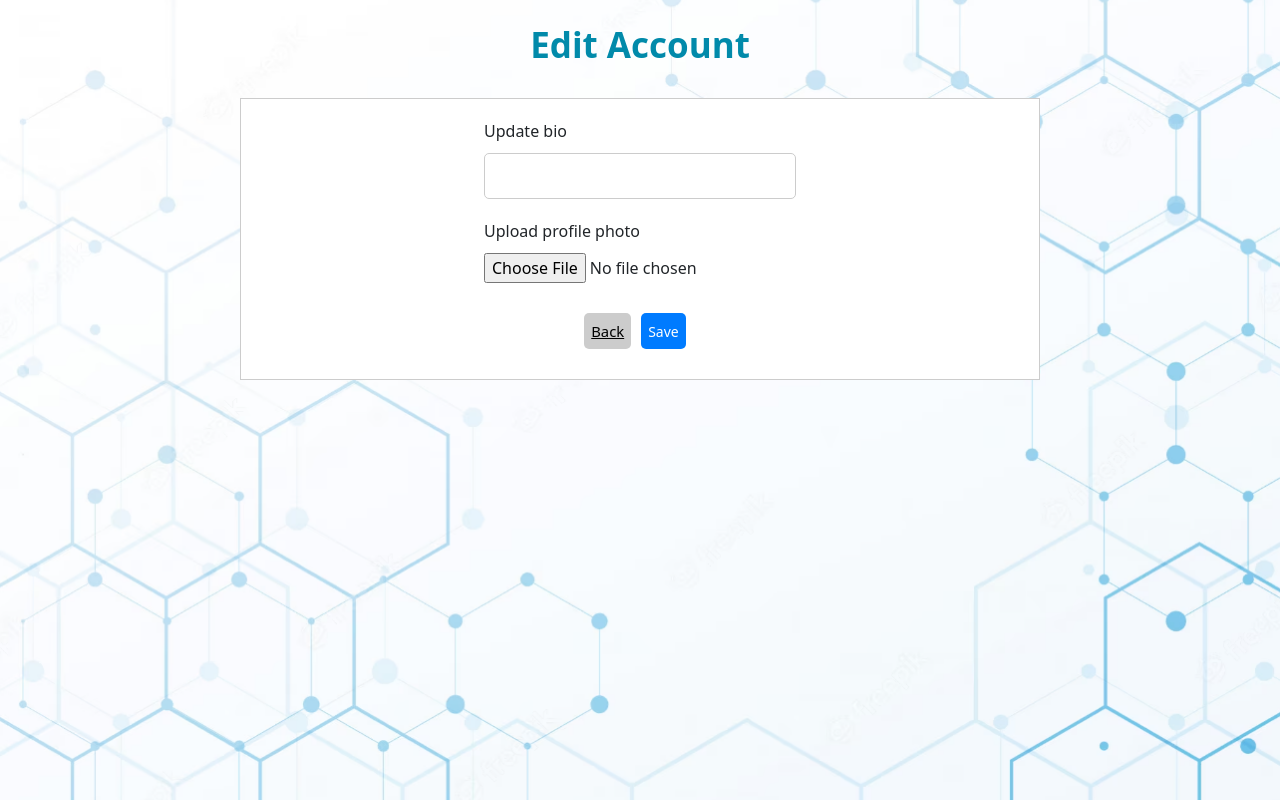
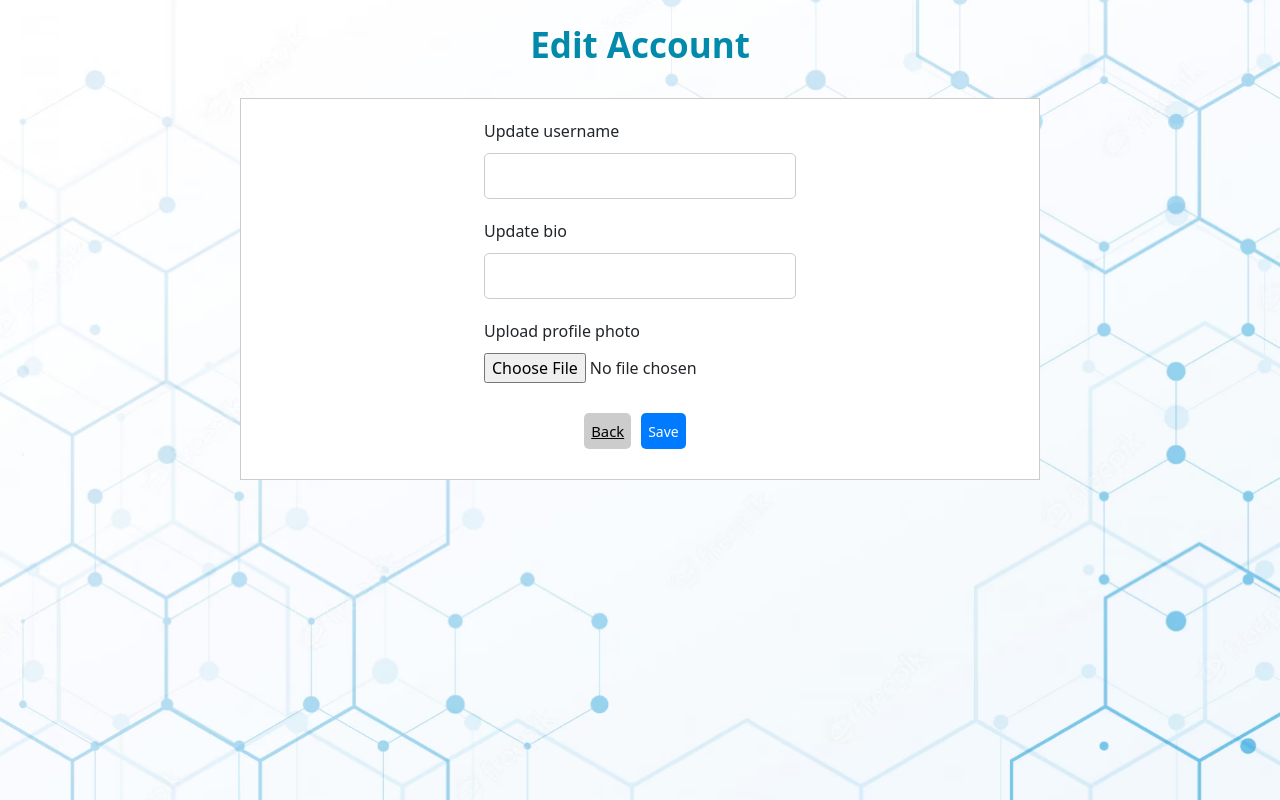
Before and after one commit to FiberTrack/IssueTracker_Angular, an Angular app: page /user in a window 1280 px wide. Built offline with nearby package versions, Linux system fonts and the light colour scheme.

Commit message:
Actualitzar name

```diff
--- a/src/app/components/edit-user/edit-user.component.html
+++ b/src/app/components/edit-user/edit-user.component.html
@@ -7,6 +7,9 @@
 
 <div class="formulario-center">
   <form (ngSubmit)="updateProfile(userForm)" #userForm="ngForm" enctype="multipart/form-data">
+    <label for="full_name">Update username</label>
+    <input type="text" id="full_name" [(ngModel)]="full_name" name="full_name">
+
     <label for="bio">Update bio</label>
     <input type="text" id="bio" [(ngModel)]="bio" name="bio">
 
--- a/src/app/components/edit-user/edit-user.component.ts
+++ b/src/app/components/edit-user/edit-user.component.ts
@@ -16,6 +16,7 @@ export class EditUserComponent {
 
 //DATA
   bio: string = "";
+  full_name: string = "";
   avatar_url: File | undefined;
 
   constructor(private apiService: ApiService, private route: ActivatedRoute, private location: Location) { }
@@ -33,8 +34,14 @@ export class EditUserComponent {
     const formData = new FormData();
 
     console.log("User Data: " + userForm)
+    console.log("nom nou: " + this.full_name)
     console.log("bio_nova: " + this.bio)
     console.log("avatar_url: " + this.avatar_url)
+
+    if (userForm.value.full_name != "") {
+      console.log("Actualitzant full_name")
+      formData.append('full_name', userForm.value.full_name);
+    }
 
     if (userForm.value.bio != "") {
       console.log("Actualitzant bio")
```
